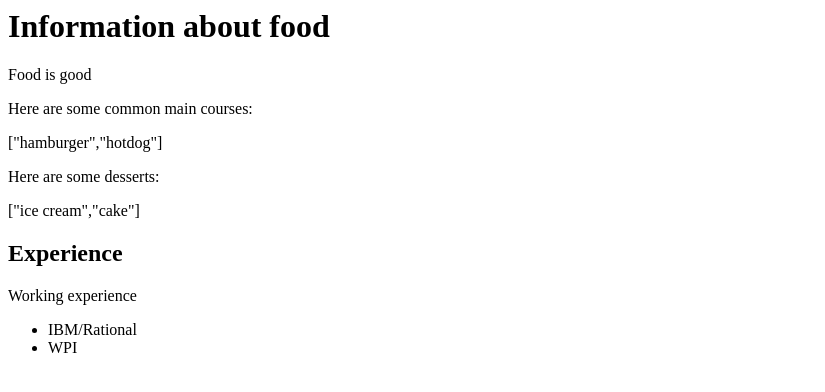
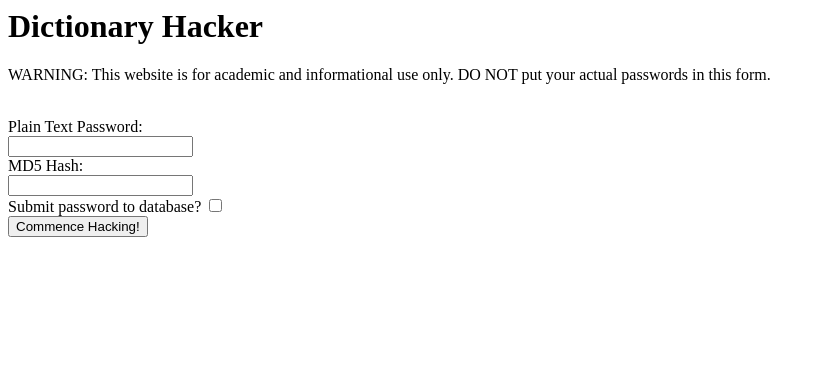
Before and after one commit to thomas-schweich/password-crack, a website: page index.html in a window 1280 px wide. Shown: the whole page, without its empty margins (0-825 px from the left). Drawn offline with Linux system fonts and the light colour scheme.

Commit message:
Basic HTML and start of CSS

```diff
--- a/index.html
+++ b/index.html
@@ -1,34 +1,33 @@
 <html lang="en">
   <head>
-    <title>CS4241 Assignment 1</title>
+    <title>CS4241 Assignment 2</title>
     <meta charset="utf-8">
+	<link rel="stylesheet" type="text/css" href="/style.css">
   </head>
   <body>
-    <h1>Information about food</h1>
-    <p>
-      Food is good
-    </p>
-    <p>
-      Here are some common main courses:
-      <div id='main'>
 
-      </div>
-    </p>
-    <p>
-      Here are some desserts:
-      <div id='dessert'>
+	  <header id="main-header">
+		<div class="container">
+			<h1>Dictionary Hacker</h1>
+		</div>
+		</header>
 
-      </div>
-    </p>
 
-    <h2>Experience</h2>
-    <p>
-      Working experience
-    </p>
-    <ul>
-      <li>IBM/Rational</li>
-      <li>WPI</li>
-    </ul>
+		<p>
+		  WARNING: This website is for academic and informational use only. DO NOT put
+		  your actual passwords in this form.
+		</p>
+		<br>
+		<form>
+			Plain Text Password:<br>
+			<input type="text" name="plainText"><br>
+			MD5 Hash:<br>
+			<input type="text" name="MD5"><br>
+			Submit password to database?
+			<input type="checkbox"><br>
+			<input type="Submit" value="Commence Hacking!">
+		</form>
+
   </body>
 </html>
 
```
Also changed, not shown: style.css (added).
